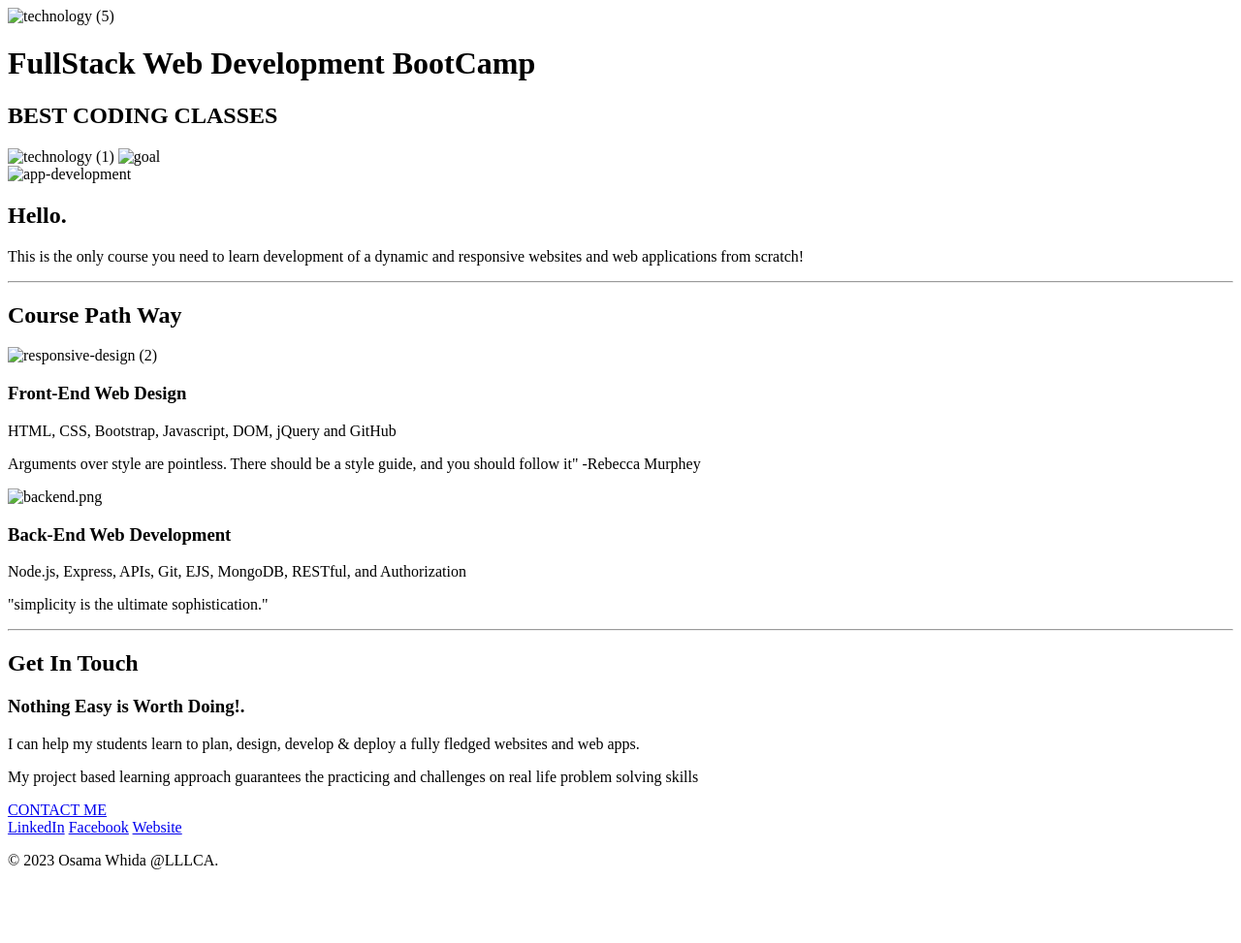
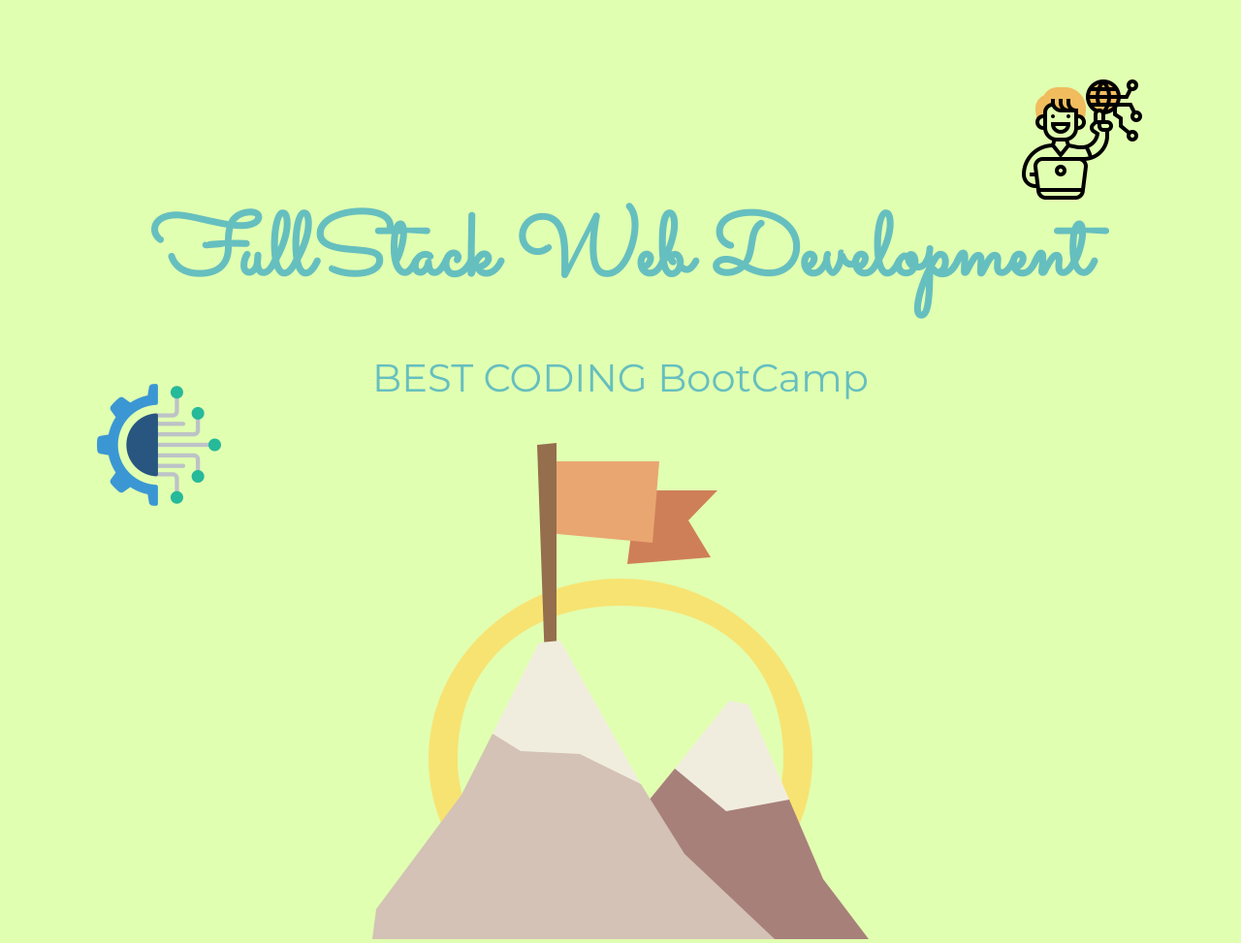
Before and after one commit to osama-hosni/css-project, a plain HTML site: page index.html in a window 1280 px wide. Shown: the top 973 px of the page at 97% size. Before the commit the page ends 913 px from the top, so only its background shows below. Drawn offline with Linux system fonts and the light colour scheme.

Commit message:
Added Completed Project
Completed styles.css update

```diff
--- /dev/null
+++ b/css/styles.css
@@ -0,0 +1,145 @@
+body {
+    color: #41514E;
+    margin: 0;
+    text-align: center;
+    font-family: 'Merriweather', serif;
+}
+
+h1 {
+    margin: 50px auto 0 auto;
+    font-family: 'Sacramento', cursive;
+    font-size: 5.625rem;
+    color: #66BFBF;
+}
+
+h2 {
+    font-family: 'Montserrat', sans-serif;
+    font-size: 2.5rem;
+    color: #66BFBF;
+    font-weight: normal;
+    padding-bottom: 10px;
+}
+
+h3 {
+    font-family: 'Montserrat', sans-serif;
+    color: #11999E;
+}
+
+p {
+    line-height: 2;
+}
+
+hr {
+    border: dotted #EAF6F6 6px;
+    border-bottom: none;
+    width: 4%;
+    margin: 100px auto;
+}
+
+a {
+    color: #11999E;
+    font-family: 'Montserrat', sans-serif;
+    margin: 10px 20px;
+    text-decoration: none;
+}
+
+a:hover {
+    color: #EAF6F6;
+}
+
+.top-container {
+    background-color: #E1FFB1;
+    position: relative;
+    padding-top: 150px;
+}
+
+*.middle-container {
+    margin: 100px 0;
+}
+
+*.bottom-container {
+    background-color: #6FBFBF;
+    padding: 50px 0 20px;
+}
+
+.top-img {
+    width: 10%;
+    position: absolute;
+    right: 100px;
+    top: 80px;
+}
+
+.bottom-img {
+    width: 10%;
+    position: absolute;
+    left: 100px;
+    bottom: 450px;
+}
+
+.course-row {
+    width: 50%;
+    margin: 100px auto 100px auto;
+    text-align: left;
+}
+
+.intro {
+    width: 30%;
+    margin: auto;
+}
+
+.contact-me-msg {
+    width: 40%;
+    margin: 40px auto 60px;
+}
+
+.copyright {
+    color: #EAF6F6;
+    font-size: 0.75rem;
+    padding: 20px 0;
+}
+
+.front-end {
+    width: 25%;
+    float: left;
+    margin-right: 30px;
+    border-radius: 10%;
+}
+
+.back-end {
+    width: 25%;
+    float: right;
+    margin-left: 30px;
+    border-radius: 10%;
+}
+
+.profile-img {
+    width: 25%;
+    border-radius: 10%;
+}
+
+.btn {
+    background: #11cdd4;
+    background-image: -webkit-linear-gradient(top, #11cdd4, #11999e);
+    background-image: -moz-linear-gradient(top, #11cdd4, #11999e);
+    background-image: -ms-linear-gradient(top, #11cdd4, #11999e);
+    background-image: -o-linear-gradient(top, #11cdd4, #11999e);
+    background-image: linear-gradient(to bottom, #11cdd4, #11999e);
+    -webkit-border-radius: 8;
+    -moz-border-radius: 8;
+    border-radius: 8px;
+    font-family: 'Montserrat', sans-serif;
+    color: #ffffff;
+    font-size: 20px;
+    padding: 10px 20px 10px 20px;
+    text-decoration: none;
+}
+
+.btn:hover {
+    background: #30e3cb;
+    background-image: -webkit-linear-gradient(top, #30e3cb, #2bc4ad);
+    background-image: -moz-linear-gradient(top, #30e3cb, #2bc4ad);
+    background-image: -ms-linear-gradient(top, #30e3cb, #2bc4ad);
+    background-image: -o-linear-gradient(top, #30e3cb, #2bc4ad);
+    background-image: linear-gradient(to bottom, #30e3cb, #2bc4ad);
+    text-decoration: none;
+}
--- a/index.html
+++ b/index.html
@@ -4,37 +4,42 @@
 <head>
     <meta charset="utf-8">
     <title>Course Website</title>
-
+    <link rel="preconnect" href="https://fonts.googleapis.com">
+    <link rel="preconnect" href="https://fonts.gstatic.com" crossorigin>
+    <link href="https://fonts.googleapis.com/css2?family=Merriweather&family=Montserrat&family=Sacramento&display=swap"
+        rel="stylesheet">
+    <link rel="shortcut icon" href="favicon.ico" type="image/x-icon">
+    <link rel="stylesheet" href="css/styles.css">
 </head>
 
 <body>
     <div class="top-container">
-        <img src="" alt="technology (5)" />
-        <h1>FullStack Web Development BootCamp</h1>
-        <h2>BEST CODING CLASSES</h2>
-        <img src="" alt="technology (1)" />
-        <img  src="" alt="goal" />
+        <img class="top-img" src="images\technology (5).png" alt="technology (5)" />
+        <h1>FullStack Web Development</h1>
+        <h2>BEST CODING BootCamp</h2>
+        <img class="bottom-img" src="images\technology (1).png" alt="technology (1)" />
+        <img class="goal-img" src="images\goal.png" alt="goal" />
     </div>
     <div class="middle-container">
-        <div >
-            <img  src="" alt="app-development">
+        <div>
+            <img class="profile-img" src="images\app-development.png" alt="app-development">
             <h2>Hello.</h2>
-            <p >This is the only course you need to learn development of a dynamic and responsive websites
+            <p>This is the only course you need to learn development of a dynamic and responsive websites
                 and web
                 applications from scratch!</p>
         </div>
         <hr>
-        <div class="skills">
+        <div class="paths">
             <h2>Course Path Way</h2>
-            <div class="skill-row">
-                <img src="" alt="responsive-design (2)">
+            <div class="course-row">
+                <img class="front-end" src="images\responsive-design (2).gif" alt="responsive-design (2)">
                 <h3>Front-End Web Design</h3>
                 <p>HTML, CSS, Bootstrap, Javascript, DOM, jQuery and GitHub</p>
                 <p>Arguments over style are pointless. There should be a style guide, and you should follow it"
                     -Rebecca Murphey</p>
             </div>
-            <div class="skill-row">
-                <img  src="" alt="backend.png">
+            <div class="course-row">
+                <img class="back-end" src="images\backend.png" alt="backend.png">
                 <h3>Back-End Web Development</h3>
                 <p>Node.js, Express, APIs, Git, EJS, MongoDB, RESTful, and Authorization</p>
                 <p>"simplicity is the ultimate sophistication."</p>
@@ -47,8 +52,7 @@
             <p>I can help my students learn to plan, design, develop & deploy a fully fledged
                 websites and web apps.</p>
             <p>My project based learning approach guarantees the practicing and challenges on
-                real life problem solving
-                skills</p>
+                real life problem solving skills</p>
             <a class="btn" href="mailto:osama.forwarder@gmail.com">CONTACT ME</a>
         </div>
     </div>
@@ -56,7 +60,7 @@
         <a href="https://www.linkedin.com/">LinkedIn</a>
         <a href="https://facebook.com/">Facebook</a>
         <a href="https://falconese82.github.io/cv/">Website</a>
-        <p>© 2023 Osama Whida @LLLCA.</p>
+        <p class="copyright">© 2023 Osama Whida @LLLCA.</p>
     </div>
 
 </body>
```
Also changed, not shown: favicon.ico, 1 other file.
